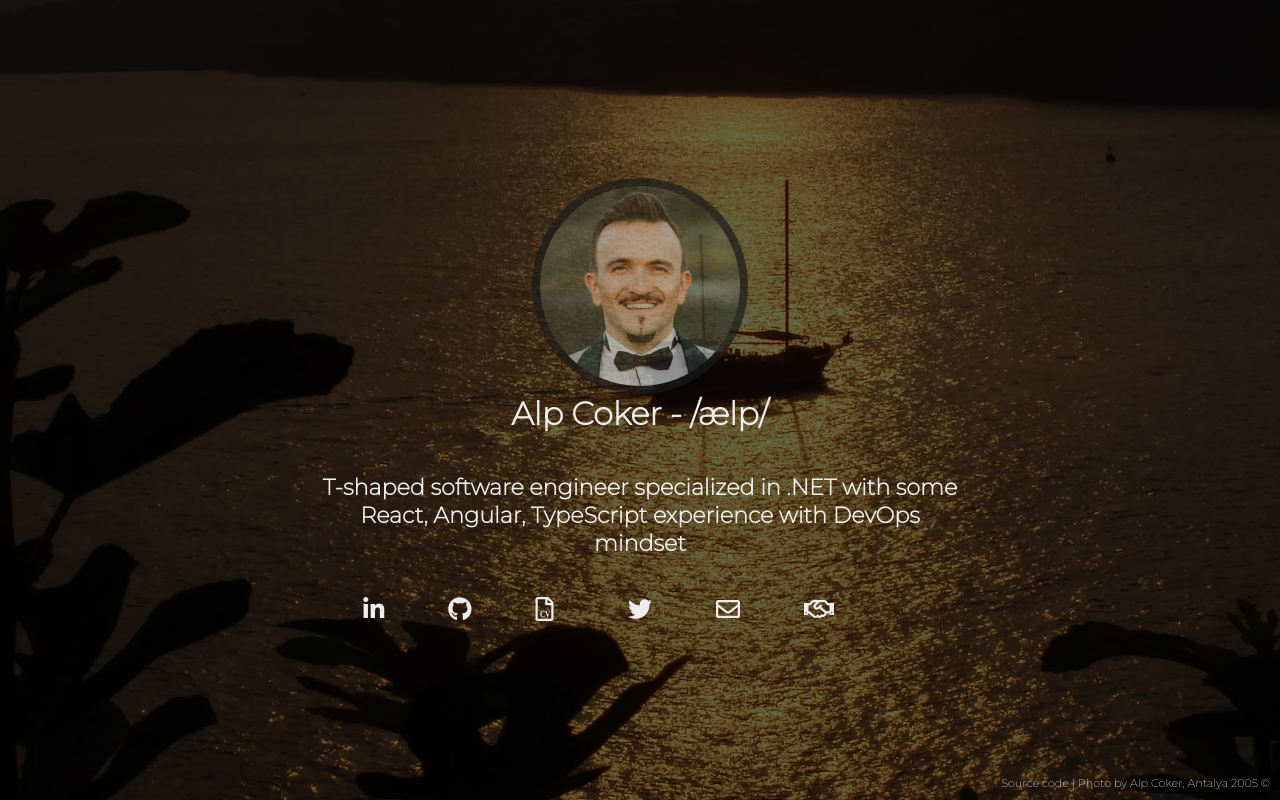
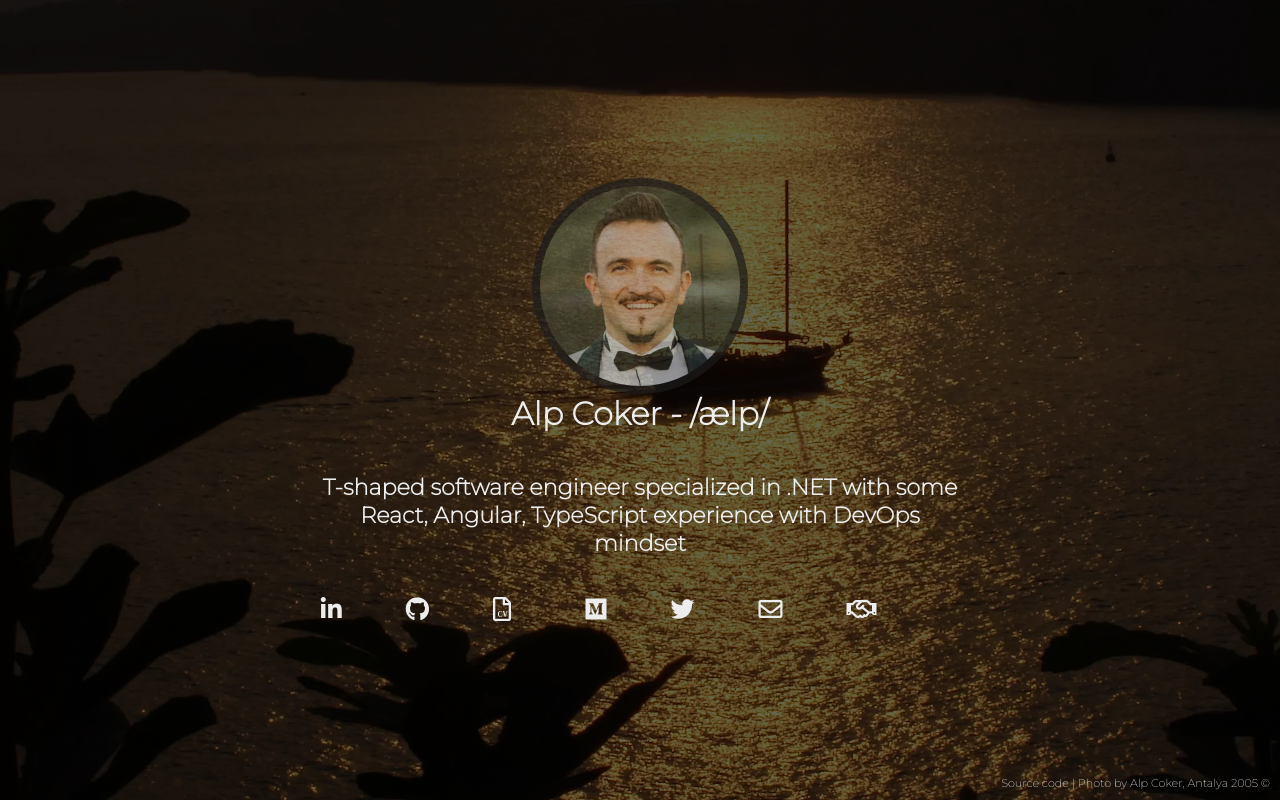
Before and after one commit to alpcoker/alpcoker.github.io, a website built with Parcel: page src/index.html in a window 1280 px wide. Built offline with nearby package versions, Linux system fonts and the light colour scheme; some icons are missing.

Commit message:
feat: add medium

```diff
--- a/src/index.html
+++ b/src/index.html
@@ -54,6 +54,11 @@
             </a>
         </li>
         <li class='link-item'>
+            <a href='https://medium.com/@alpcoker' title='Medium | alpcoker' target='_blank' rel="noopener">
+                <i class='fab fa-medium'></i>
+            </a>
+        </li>
+        <li class='link-item'>
             <a href='https://twitter.com/alpcoker/' title='Twitter | alpcoker' target='_blank' rel="noopener">
                 <i class='fab fa-twitter'></i>
             </a>
```
